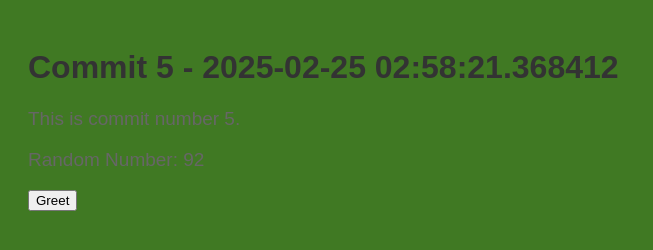
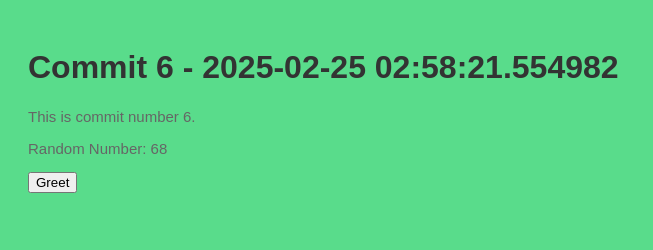
Before and after one commit to legbald0d/myrep-repo-20250225025818, a plain HTML site: page index.html in a window 1280 px wide. Shown: the whole page, without its empty margins (0-653 px from the left). Drawn offline with Linux system fonts and the light colour scheme.

Commit message:
📝 Commit 6 with HTML, CSS, and JS

```diff
--- a/index.html
+++ b/index.html
@@ -2,13 +2,13 @@
     <!DOCTYPE html>
     <html>
     <head>
-        <title>Commit 5 - 2025-02-25 02:58:21.368412</title>
+        <title>Commit 6 - 2025-02-25 02:58:21.554982</title>
         <link rel="stylesheet" href="style.css">
     </head>
     <body>
-        <h1>Commit 5 - 2025-02-25 02:58:21.368412</h1>
-        <p>This is commit number 5.</p>
-        <p>Random Number: 92</p>
+        <h1>Commit 6 - 2025-02-25 02:58:21.554982</h1>
+        <p>This is commit number 6.</p>
+        <p>Random Number: 68</p>
         <button onclick="greet()">Greet</button>
         <script src="script.js"></script>
     </body>
--- a/script.js
+++ b/script.js
@@ -2,4 +2,4 @@
     function greet() {
         alert('Hello from commit ' + commitNumber + '!');
     }
-    var commitNumber = 5;
+    var commitNumber = 6;
--- a/style.css
+++ b/style.css
@@ -1,7 +1,7 @@
 
     body {
         font-family: Arial, sans-serif;
-        background-color: #407923;
+        background-color: #59dc8b;
         padding: 20px;
     }
     h1 {
@@ -9,5 +9,5 @@
     }
     p {
         color: #666;
-        font-size: 19px;
+        font-size: 15px;
     }
```
